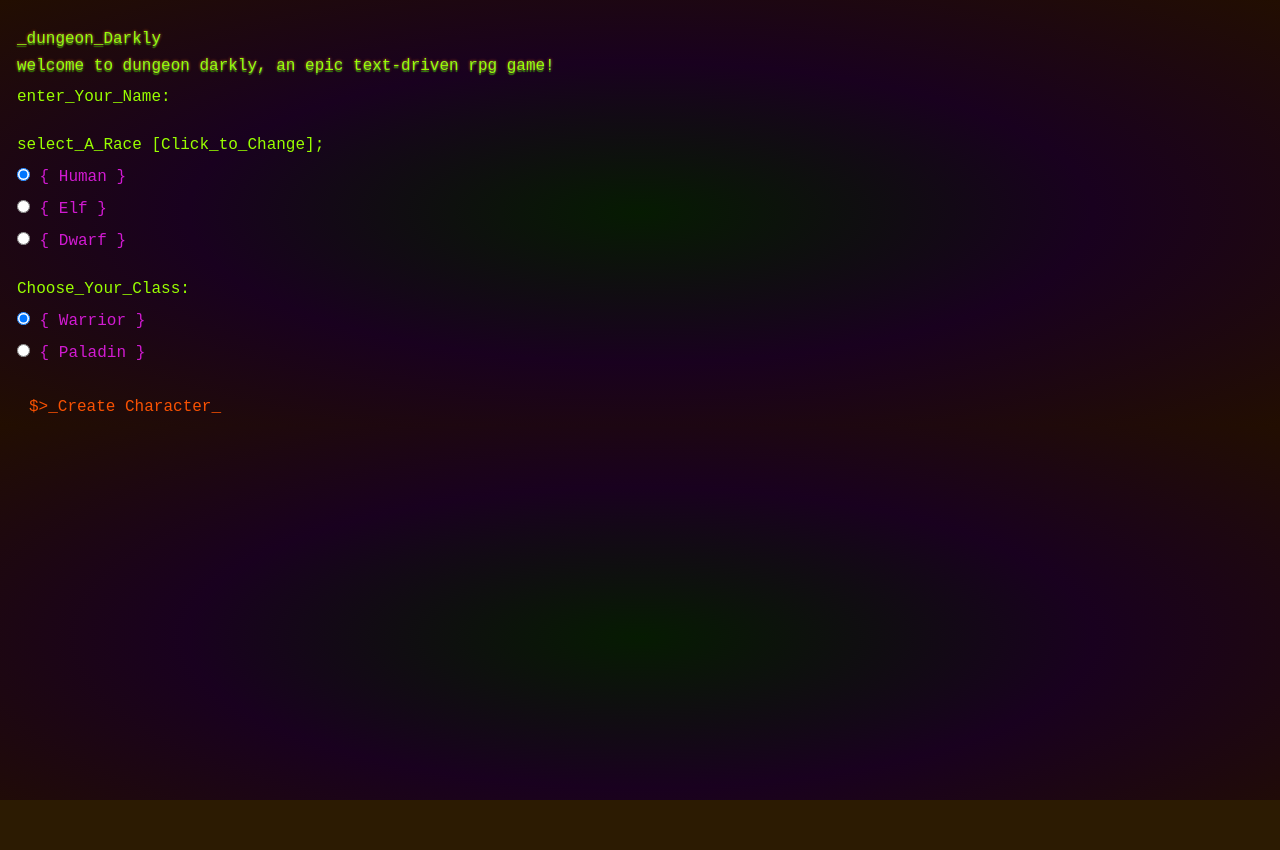
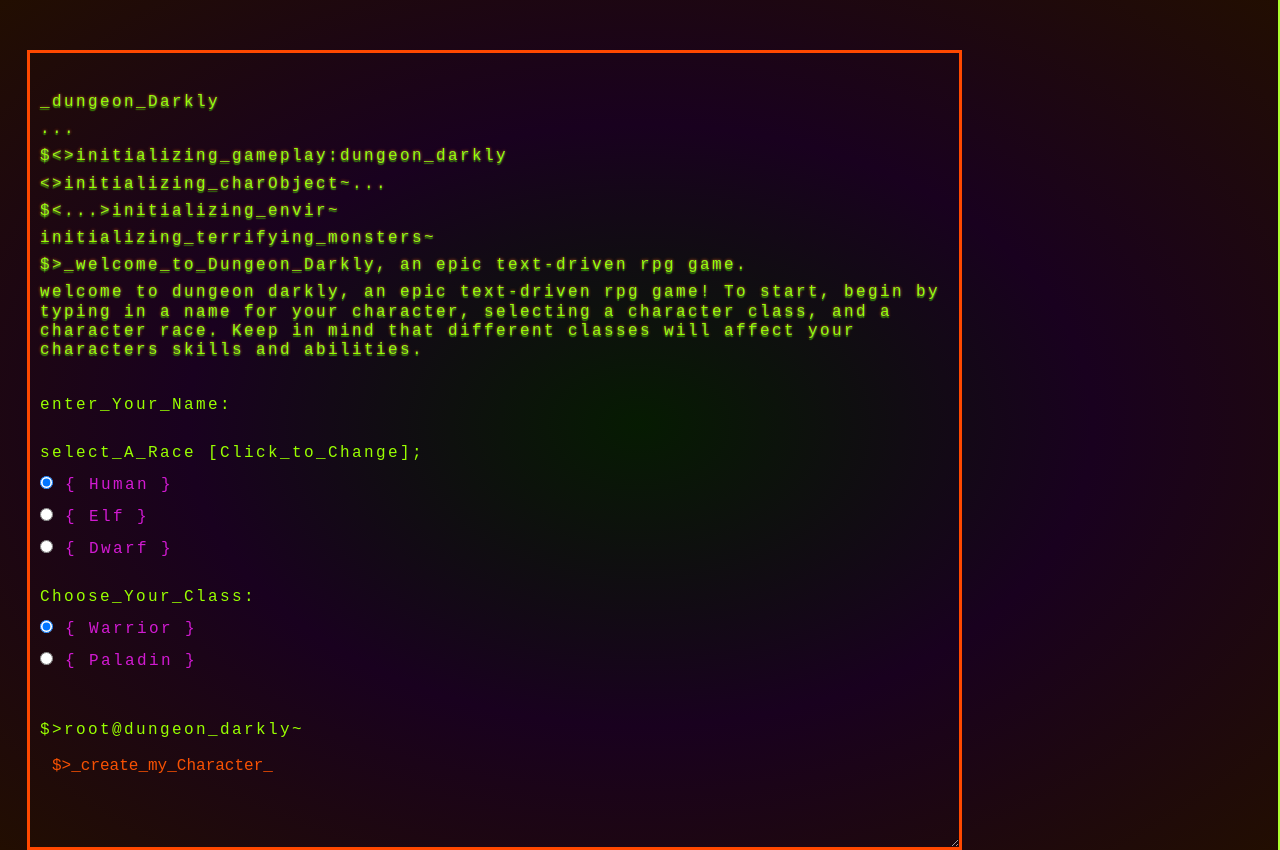
Before and after one commit to StollerSystem/Dungeon_Darkly, a website built with webpack: page src/index.html in a window 1280 px wide. Before the commit the page ends 800 px from the top, so only its background shows below. Built offline with nearby package versions, Linux system fonts and the light colour scheme.

Commit message:
Add typewriter styling

```diff
--- a/src/css/styles.css
+++ b/src/css/styles.css
@@ -24,6 +24,18 @@ body {
   border: none;
   color: greenyellow;
   font-family: "VT323",monospace;
+}
+#charCreateDiv {
+  padding: 10px;
+  margin-top: 5px;
+  margin-left: 10px;
+  margin-top: 50px;
+  width: 75%;
+  height: 800px;
+  overflow: auto;
+  border: solid rgb(255, 72, 0);
+  border-width: 3px;
+  resize: auto;
 }
 #charCreateBtn {
   background-color: transparent;
@@ -63,7 +75,7 @@ body {
 }
 #gameplay-screen #commandForm {
   resize: both;
-  border: solid rgb(61, 47, 255);
+  border: solid rgb(203, 9, 252);
   border-width: 2px;
   padding: 5px;
   /* position: fixed; */
@@ -98,10 +110,8 @@ body {
 }
 #gameplay-screen {
   font-size: 20px;
-  /* float: center */
 }
 #charStatDisplay {
-  /* float: center; */
   margin-top: 5px;
   width: 100%;
   height: 500px;
@@ -110,7 +120,6 @@ body {
   resize: vertical;
 }
 #monstStatDisplay {
-    /* float: center; */
     margin-top: 5px;
     width: 100%;
     height: 500px;
@@ -119,3 +128,20 @@ body {
     overflow: auto;
     resize: vertical;
   }
+
+  .typewriter {
+    overflow: hidden;
+    border-right: .15em solid greenyellow; /* The typwriter cursor */
+    white-space: wrap; /* Keeps the content on a single line */
+    margin: 0 auto; /* Gives that scrolling effect as the typing happens */
+    letter-spacing: .15em; /* Adjust as needed */
+    animation:
+      typing 0.6s steps(40, end),
+      blink-caret .75s step-end infinite;
+  }
+
+  /* The typing effect */
+  @keyframes typing {
+    from { width: 0 }
+    to { width: 100% }
+  }
--- a/src/index.html
+++ b/src/index.html
@@ -10,13 +10,21 @@
 </head>
 
 <body>
-  <div id="main-screen">
+  <div class="typewriter" id="main-screen">
     <div class="container-fluid">
+      <div id="charCreateDiv">
       <div id="mainHeader">
         <h1>_dungeon_Darkly</h1>
-        <h5>welcome to dungeon darkly, an epic text-driven rpg game!</h5>
+        <h5>...</h5>
+        <h5>$<>initializing_gameplay:dungeon_darkly</h5>
+        <h5><>initializing_charObject~...</h5>
+        <h5>$<...>initializing_envir~</h5>
+        <h5>initializing_terrifying_monsters~</h5>
+        <h5>$>_welcome_to_Dungeon_Darkly, an epic text-driven rpg game.</h5>
+        <h5>welcome to dungeon darkly, an epic text-driven rpg game! To start, begin by typing in a name for your character, selecting a character class, and a character race.  Keep in mind that different classes will affect your characters skills and abilities.</h5>
       </div>
       <form id="char-create">
+        <br>
         <div class="form-group">
           <label for="char-name">enter_Your_Name:</label>
           <input id="char-name" type="text">
@@ -57,9 +65,12 @@
             </label>
           </div>
         </div>
-        <button class="btn" id="charCreateBtn">$>_Create Character_</button>
+        <br>
+        <h6>$>root@dungeon_darkly~</h6>
+        <button class="btn" id="charCreateBtn">$>_create_my_Character_</button>
       </form>
     </div>
+  </div>
   </div>
 
   <div id="gameplay-screen">
@@ -68,11 +79,11 @@
       <div class="col-md-6">
       <div id="terminalOutput">
         <h5>...</h5>
-        <h5>$<>initializing_gameplay:dungeon_darkly</h5>
-        <h5><>initializing_charObject~...</h5>
-        <h5>$<...>initializing_envir~</h5>
-        <h5>initializing_terrifying_monsters~</h5>
-        <h5>$>_welcome_to_Dungeon_Darkly, an epic text-driven rpg game.</h5>
+        <h5 class="typewriter">$<>initializing_gameplay:dungeon_darkly
+        <br><>initializing_charObject~...
+        <br>$<...>initializing_envir~
+        <br>initializing_terrifying_monsters~
+        <br>$>_welcome_to_Dungeon_Darkly, an epic text-driven rpg game.</h5>
       </div>
       </div>
       <div class="col-md-3">
@@ -82,7 +93,7 @@
     </div>
     <div class="col-md-3">
       <div id="monstStatDisplay">
-        <h5>monster_stats~</h5>
+        <h5 class="typewriter">monster_stats~</h5>
       </div>
     </div>
   </div>
--- a/src/main.js
+++ b/src/main.js
@@ -5,7 +5,6 @@ import './css/styles.css';
 // import Game from './js/game_class.js';
 // import Command from './js/command_parser.js';
 import GameInit from './js/GameInit.js';
-
 
 let game = GameInit.getGame();
   console.log(game.environments);
@@ -37,6 +36,7 @@ import GameInit from './js/GameInit.js';
     chrInput = 10;
     lckInput = 9;
     break;
+
     case ("Paladin"):
     hp = 12;
     mp = 0;
@@ -65,6 +65,12 @@ import GameInit from './js/GameInit.js';
     let player1 = game.addPlayer(nameInput,raceInput,pclassInput,1,0,hp,mp,0,[],strInput,dexInput,conInput,wisInput,intInput,chrInput,lckInput);
     game.environments[0].players.push(player1);
     console.log(player1);
+    console.log("Environment: " + game.environments[0].monsters[0].name);
+    displayCharStats(player1);
+
+    // FOR MAKING THE SCROLLBAR START AT THE BOTTOM! TO BE IMPLEMENTED LATER! :)
+    // let messageBody = document.querySelector('#messageBody');
+    // messageBody.scrollTop = messageBody.scrollHeight - messageBody.clientHeight;
 
     $("#main-screen").hide();
     $("#gameplay-screen").show();
@@ -75,4 +81,16 @@ import GameInit from './js/GameInit.js';
     let command = $("#commandLine").val();
     console.log(command);
     $("#terminalOutput").append("<br>" + command);
-  })
+  });
+
+function displayCharStats(player) {
+  console.log("Passed into function: " + player.name);
+  const playerKeys = Object.keys(player);
+  playerKeys.forEach(function(key) {
+    // if (Object.keys((player[key])).length > 1) {
+    // }
+    // else {
+    $("#charStatDisplay").append("<br>" + key + ": " + player[key] + "\n");
+  // }
+  });
+}
```
Lines whose indentation alone changed are shown as unchanged.
